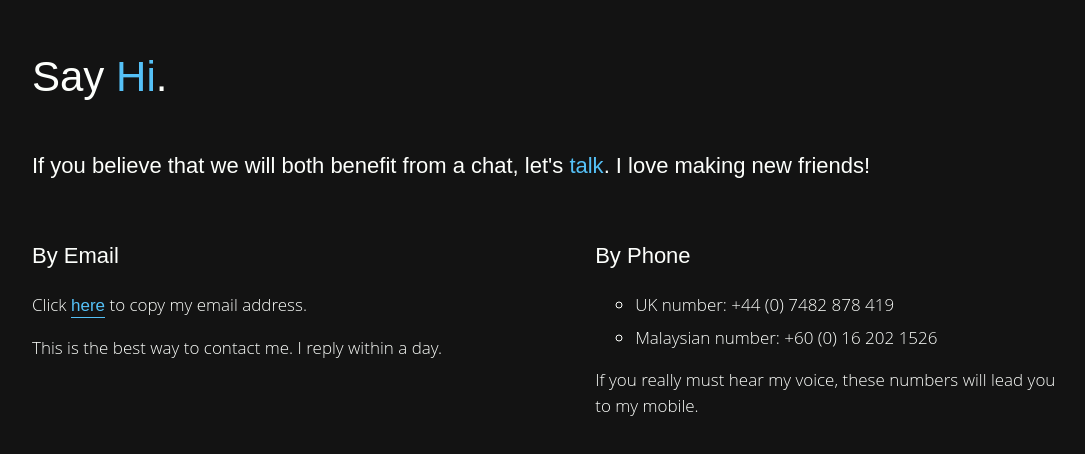
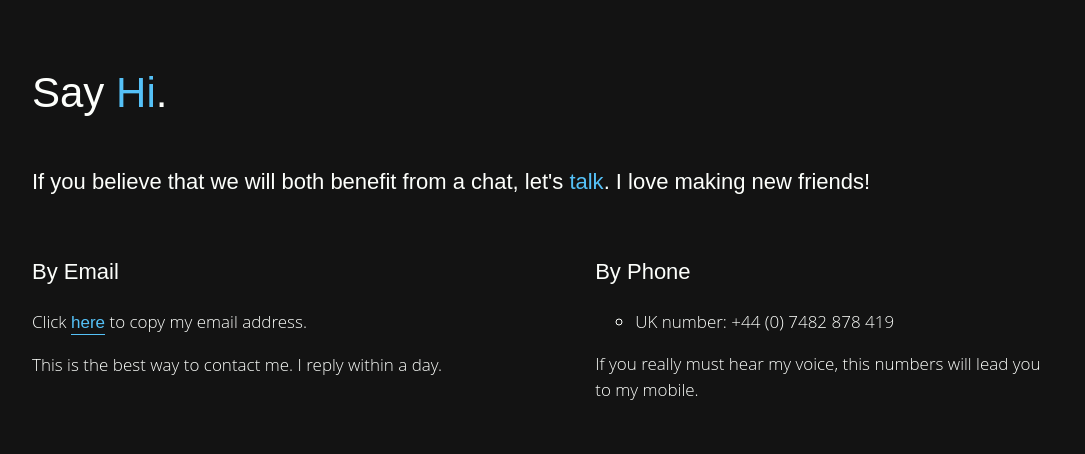
Before and after one commit to pamelachia/portfolio, a React (Create React App) app: page / in a window 1280 px wide. Shown: the part 4163-4617 px from the top of the page, without its empty margins (96-1181 px from the left). Built offline with nearby package versions, Linux system fonts and the light colour scheme; what webfontloader would draw is missing.

Commit message:
Update Contacts.jsx

```diff
--- a/src/components/Sections/Contacts.jsx
+++ b/src/components/Sections/Contacts.jsx
@@ -103,13 +103,9 @@ class Contacts extends Component {
                                     UK number: +{69 - 25} ({5 - 5}){" "}
                                     {3189 + 4293} {1283 - 405} {2349 - 1930}
                                 </li>
-                                <li>
-                                    Malaysian number: +{102 - 42} ({8 - 8}){" "}
-                                    {49 - 33} {403 - 201} {2837 - 1311}
-                                </li>
                             </ul>
                             <p>
-                                If you really must hear my voice, these numbers
+                                If you really must hear my voice, this numbers
                                 will lead you to my mobile.
                             </p>
                         </Contact>
```
